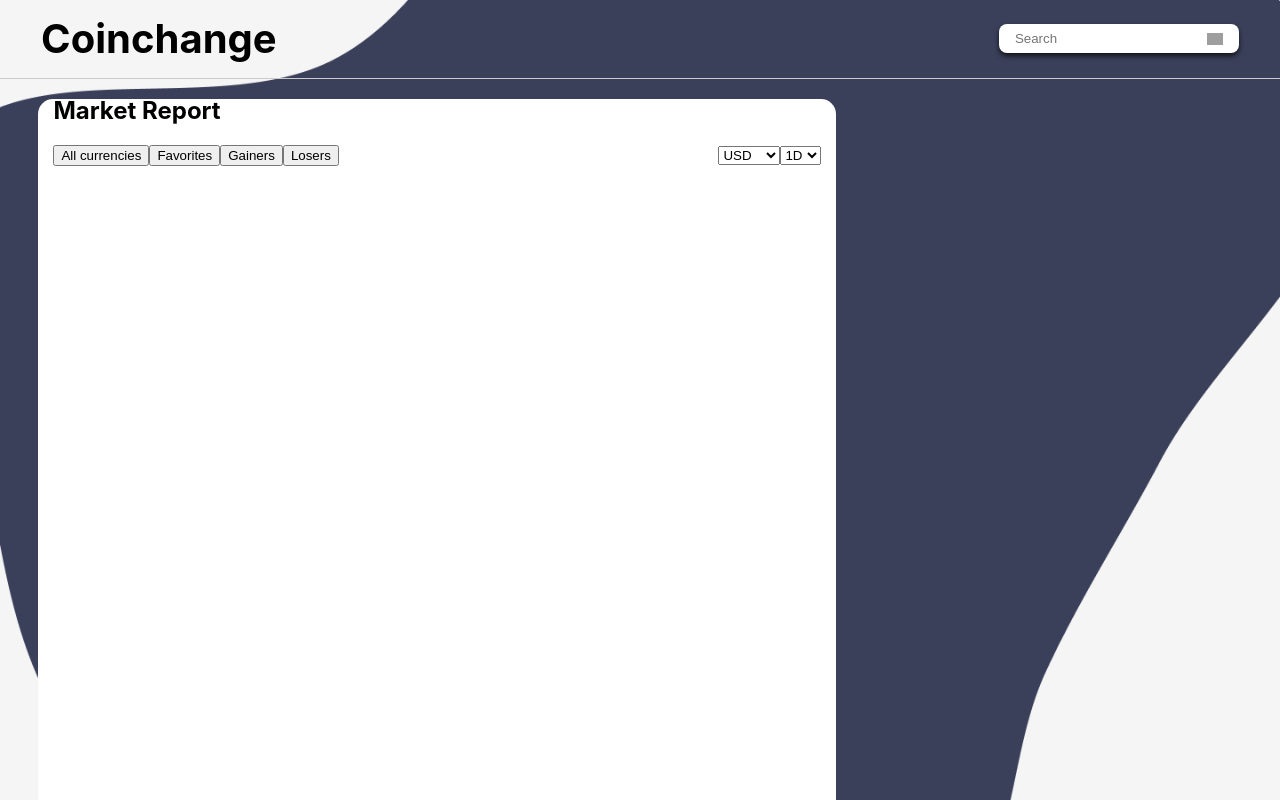
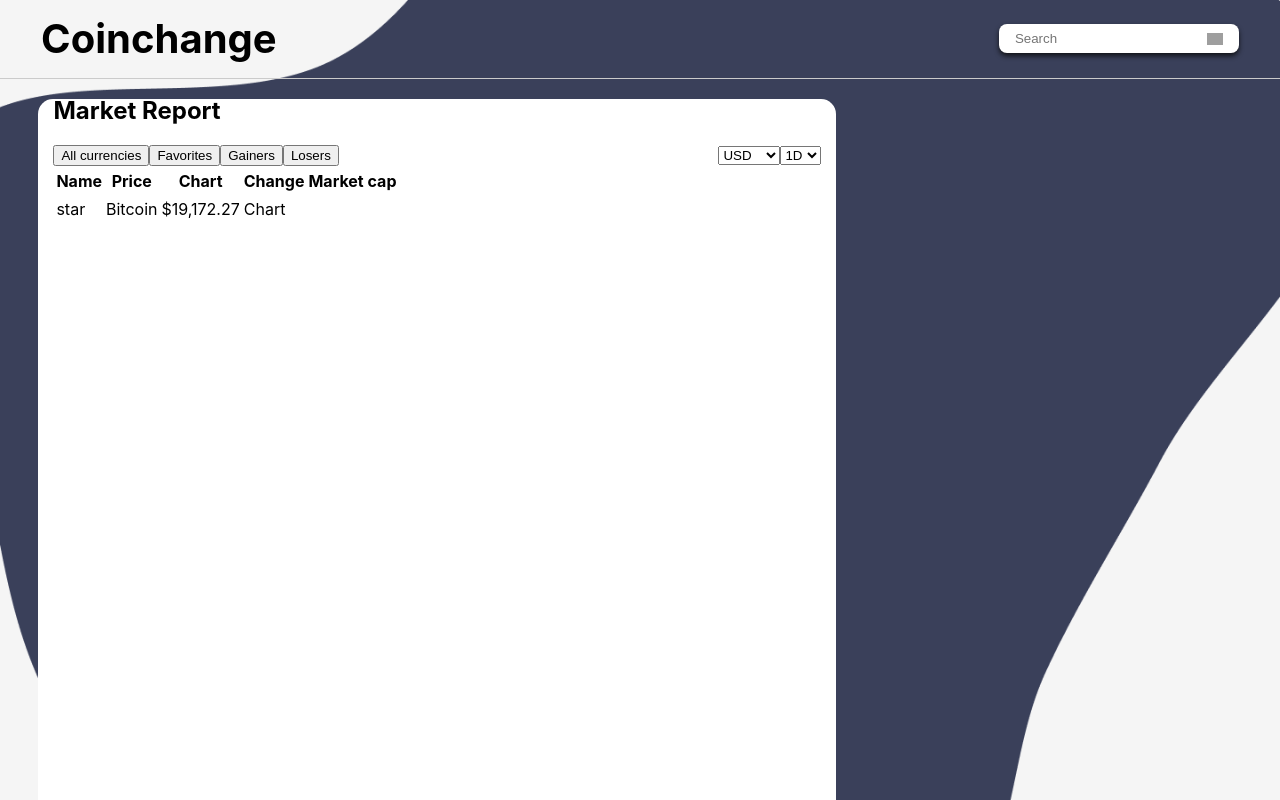
Before and after one commit to kyruken/Koin, a React (Vite) app: page / in a window 1280 px wide. Shown: the top 800 px of the page. Built offline with nearby package versions, Linux system fonts and the light colour scheme; grey boxes are pictures that could not be loaded.

Commit message:
add table data

```diff
--- a/src/App.css
+++ b/src/App.css
@@ -86,7 +86,6 @@ Now the img moves relatively on the div itself I believe.
   width: 60%;
   height: 800px;
   padding: 0 15px;
-
 }
 
 .report-buttons {
--- a/src/App.jsx
+++ b/src/App.jsx
@@ -11,8 +11,8 @@ function App() {
       <Navbar />
       <Report />
 
+      <Footer />
 
-      <Footer />
     </div>
   )
 }
--- /dev/null
+++ b/src/components/grid.jsx
@@ -0,0 +1,20 @@
+import React from 'react';
+
+export default function Grid() {
+    return (
+        <table>
+            <tr>
+                <th>Name</th>
+                <th>Price</th>
+                <th>Chart</th>
+                <th>Change</th>
+                <th>Market cap</th>
+            </tr>
+                <td>star</td>
+                <td>Bitcoin</td>
+                <td>$19,172.27</td>
+                <td>Chart</td>
+
+        </table>
+    )
+}
--- a/src/components/report.jsx
+++ b/src/components/report.jsx
@@ -1,5 +1,6 @@
 import React from 'react';
 
+import Grid from './grid.jsx';
 export default function Report() {
     return (
         <div className="report-container margin-left">
@@ -28,6 +29,8 @@ export default function Report() {
                 </div>
             </div>
 
+            <Grid />
+
         </div>
     )
 }
```
